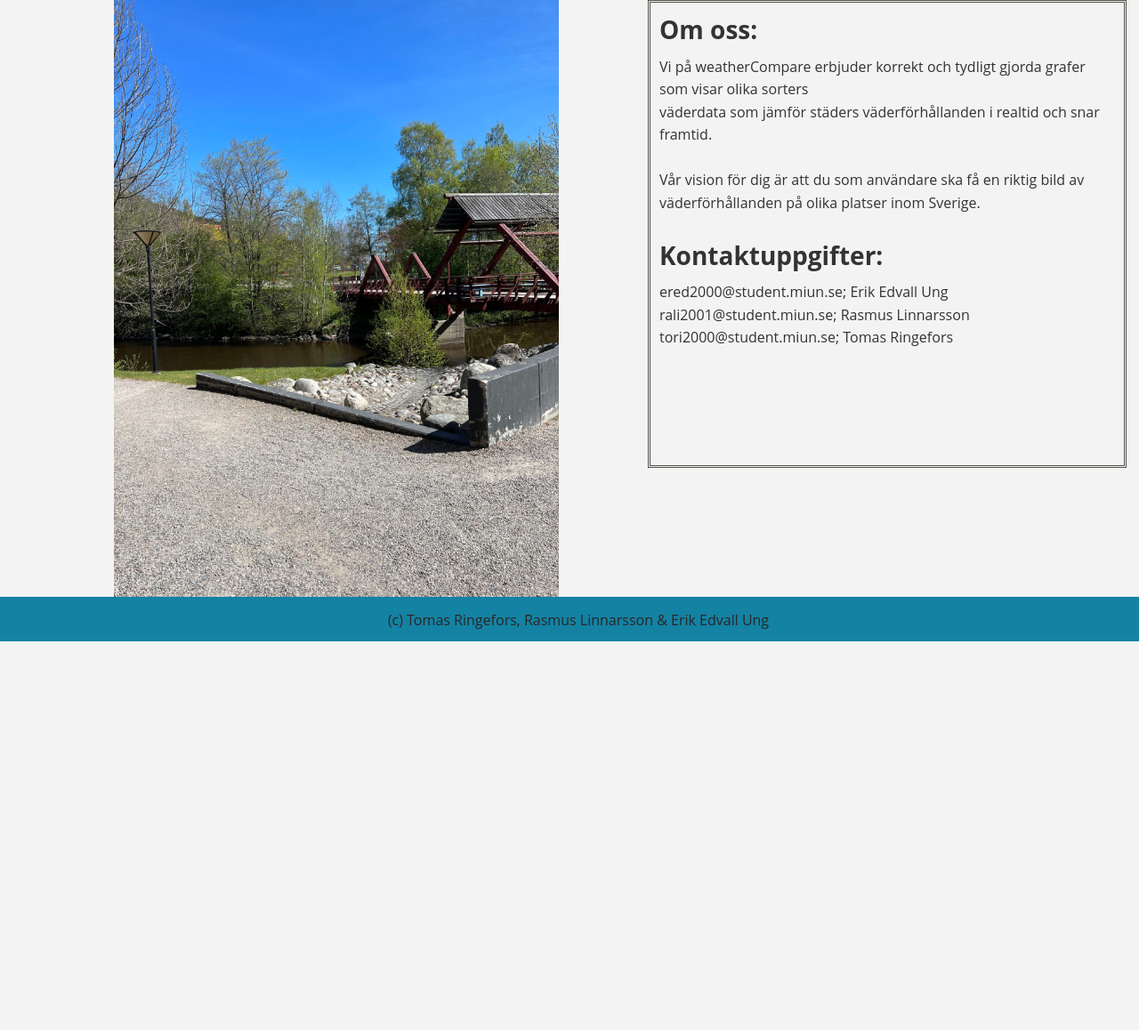
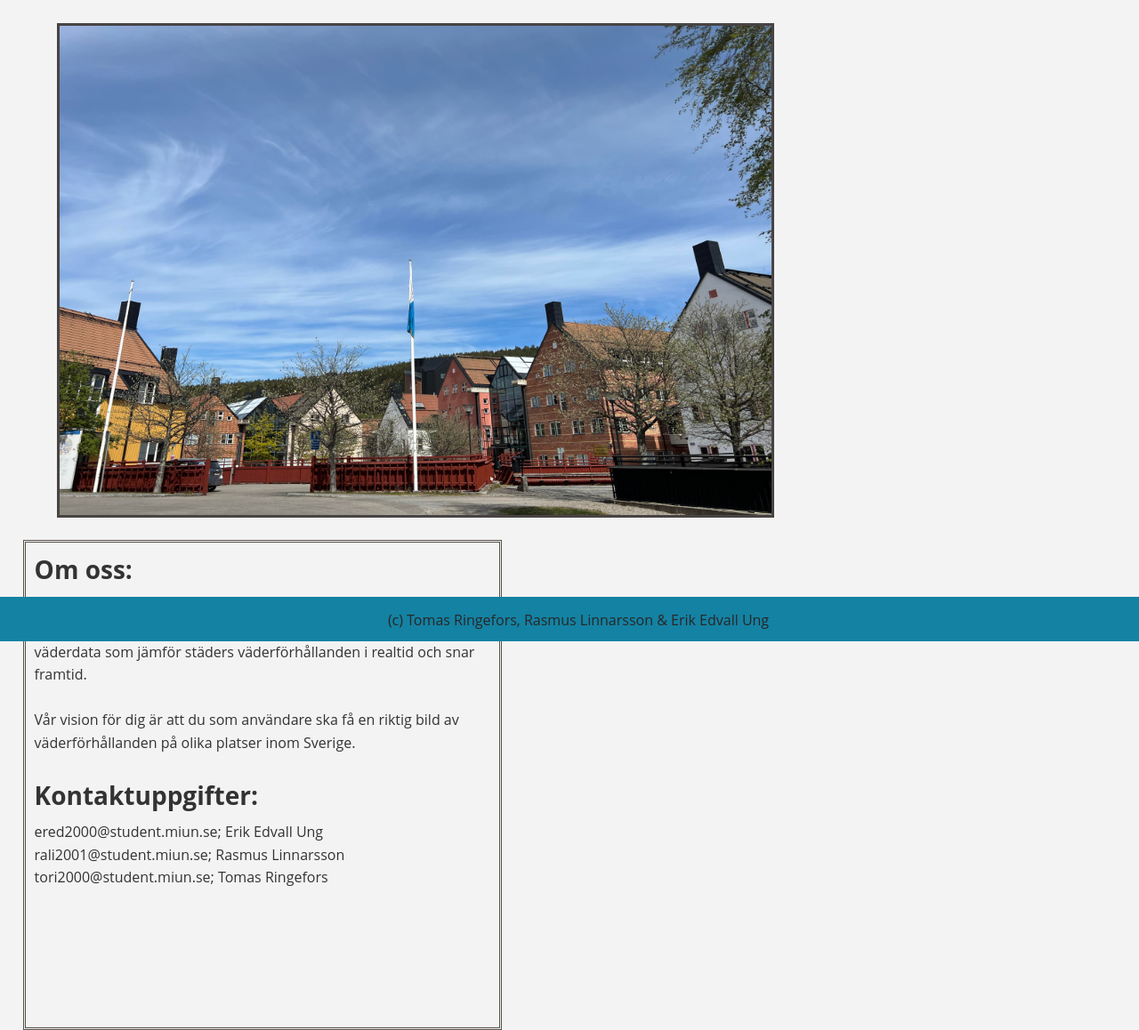
Before and after one commit to Kiregnu/DT159G, a PHP site: page / in a window 1280 px wide. Shown: the part 79-1237 px from the top of the page at 89% size. Before the commit the page ends 800 px from the top, so only its background shows below. Run offline with PHP 8.4, Linux system fonts and the light colour scheme; some libraries are stand-ins or nearby versions.

Commit message:
Add files via upload

```diff
--- a/Tillämpad/css/styles.css
+++ b/Tillämpad/css/styles.css
@@ -32,11 +32,12 @@ body {
 }
 
 #graf {
+    margin-top: 2%;
     margin-left: 10%;
     margin-right: 10%;
     height:400px;
     width:80%;
-    border:2px solid #c01a1a;
+    border:2px solid #211f1f;
     border-radius:5px;
 }
 #button {
@@ -62,8 +63,6 @@ body {
     width: 100%;
     margin: 0 auto;
     height:fit-content;
-    border:solid;
-    border-color: blueviolet;
 }
 
 .container {
@@ -89,19 +88,23 @@ p {
 }
 
 #start{
-    margin-left: 100px;
+    margin-top: 2%;
+    margin-left: 2%;
     width: 40%;
     padding: 10px;
     text-align: left;
     float: left;
     border-style: double;
     border-color: #555049;
-    height: 500px;
+    height: 525px;
 }
 #img{
-    width: 500px;
-    height: 700px;
-    margin-left: 10%;
+    width: 800px;
+    height: 550px;
+    margin-left: 5%;
+    margin-top: 2%;
+    border: solid;
+    border-color: #484444;
     float:left;
 }
 
--- a/Tillämpad/includes/mainpagelayout.php
+++ b/Tillämpad/includes/mainpagelayout.php
@@ -10,9 +10,10 @@
 		<form method="post" >
 		<label for="weather">Välj väderförhållande att analysera:</label>
 		<select name="weather" class="orderform">
-  		<option value="t">Temp</option>
+  		<option value="t">Temperatur</option>
   		<option value="ws">Vindhastighet</option>
   		<option value="tstm">Åskmöjlighet</option>
+		<option value="msl">Lufttryck</option>
 		</select>
 		<button class="btn" name="addpost" type="submit">Välj</button>
 		</form>
```
Also changed, not shown: Tillämpad/includes/data.php (+9 -1 lines), Tillämpad/img/weather.jpg.
